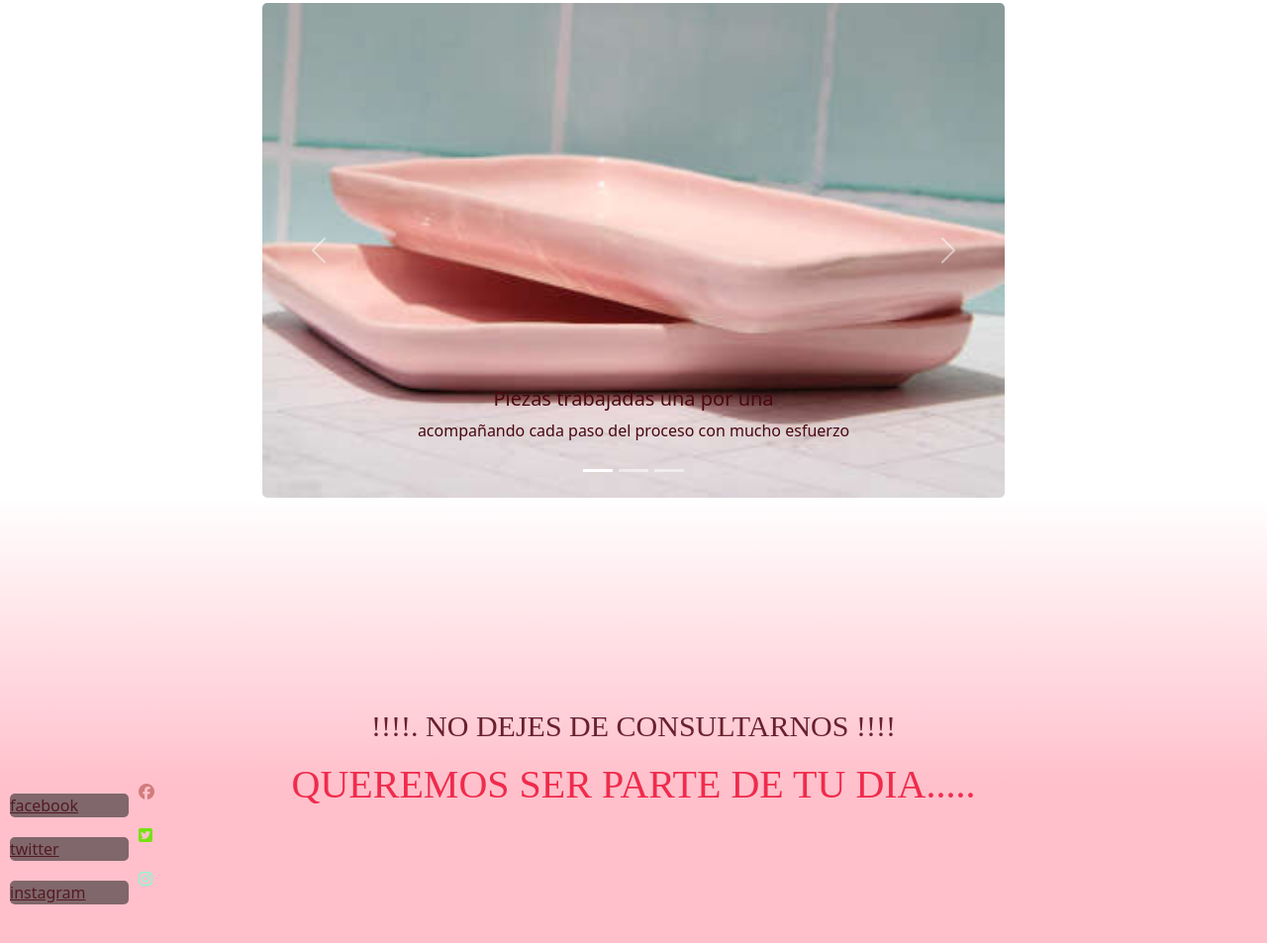
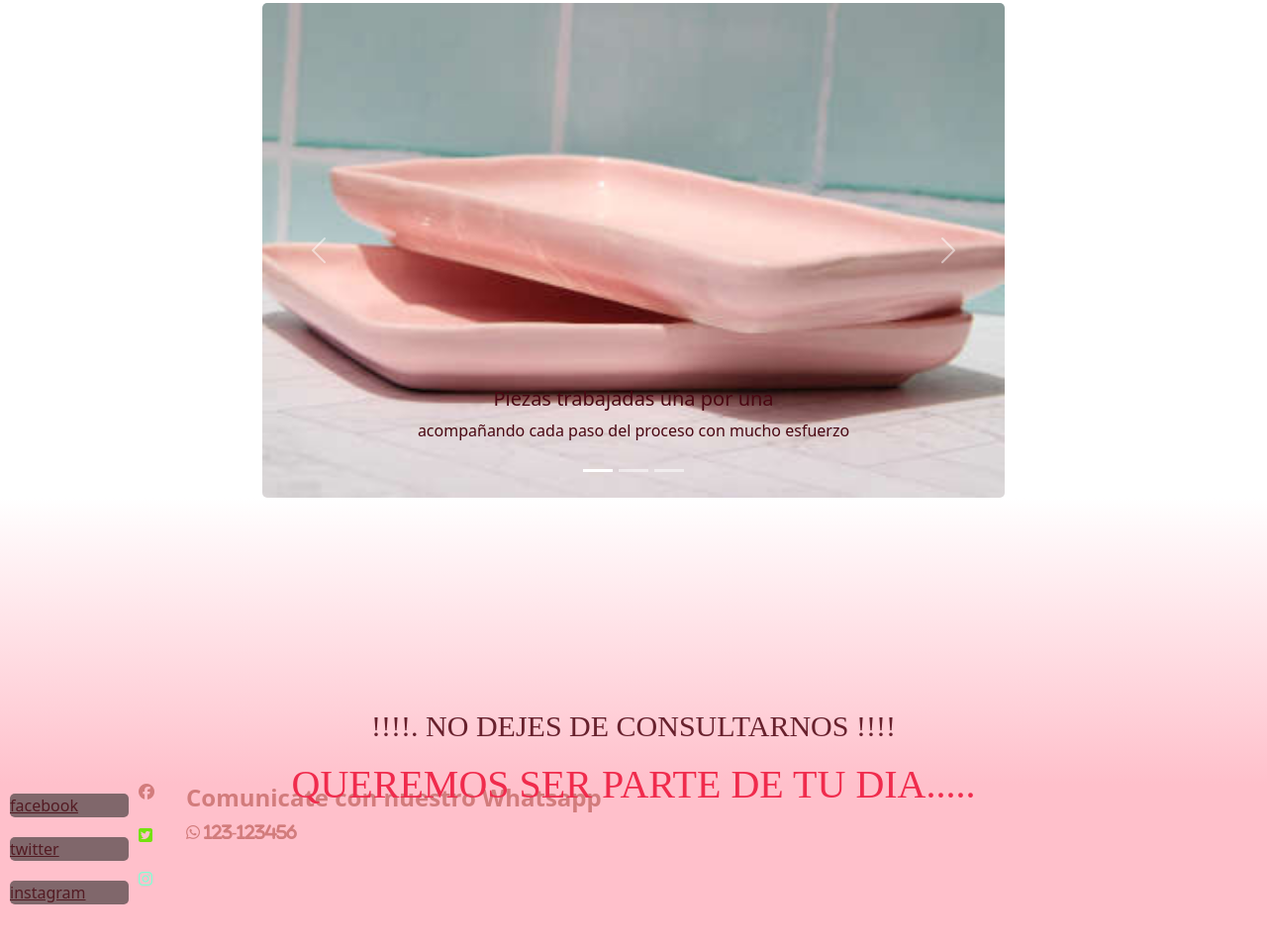
Before and after one commit to sergiopesoa/Pesoa_Sergio_6-desafio_entregable, a website: page index.html in a window 1280 px wide. Shown: the part 437-1390 px from the top of the page at 99% size. Drawn offline with nearby package versions, Linux system fonts and the light colour scheme; a web font is replaced by a local one.

Commit message:
colocando Whatsapp

```diff
--- a/index.html
+++ b/index.html
@@ -134,6 +134,8 @@
                 <i class="fa-brands fa-instagram"></i>
             </div>
         </ul>
+        <h4><strong>Comunicate con nuestro Whatsapp</strong></h4>
+        <i class="fa-brands fa-whatsapp">   <strong>123-123456</strong></i>
     </div>
     <script src="https://cdn.jsdelivr.net/npm/bootstrap@5.2.0-beta1/dist/js/bootstrap.bundle.min.js"
         integrity="sha384-pprn3073KE6tl6bjs2QrFaJGz5/SUsLqktiwsUTF55Jfv3qYSDhgCecCxMW52nD2" crossorigin="anonymous">
```
